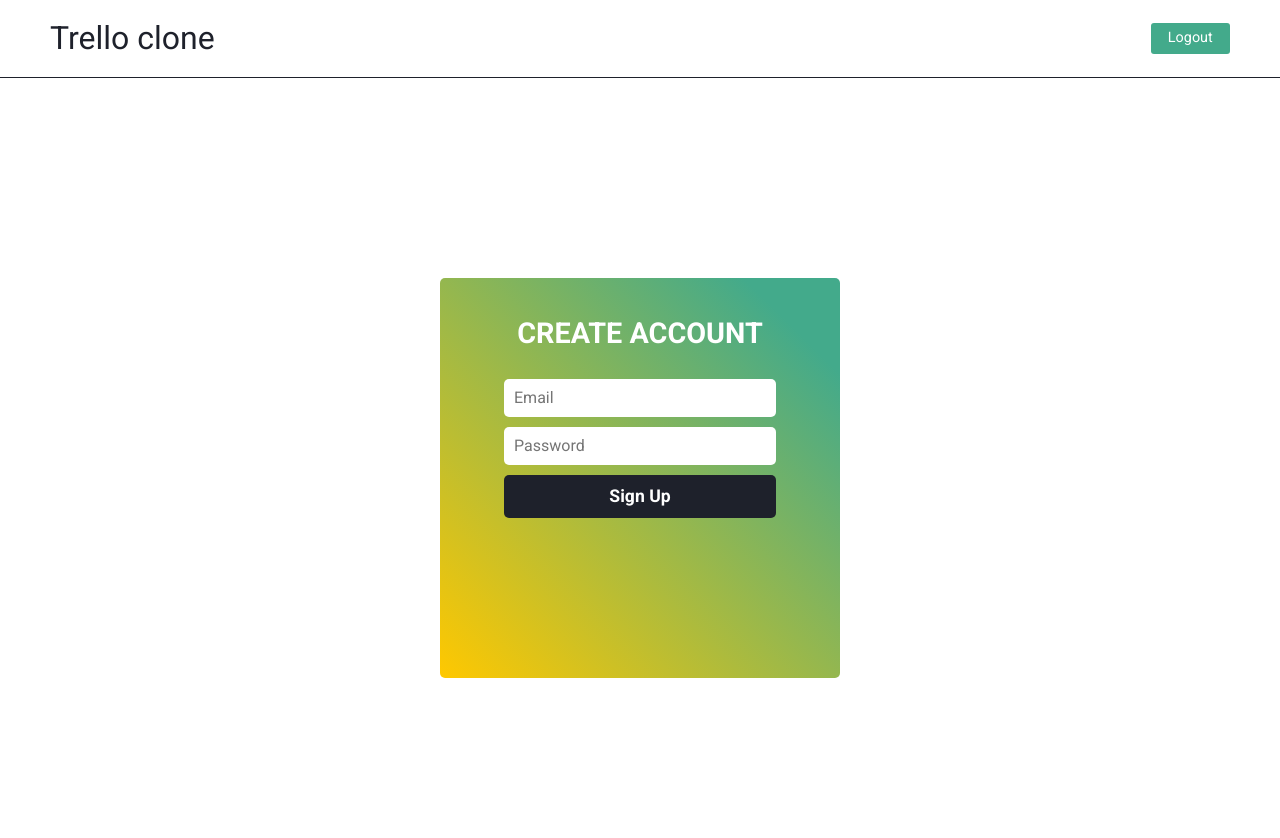
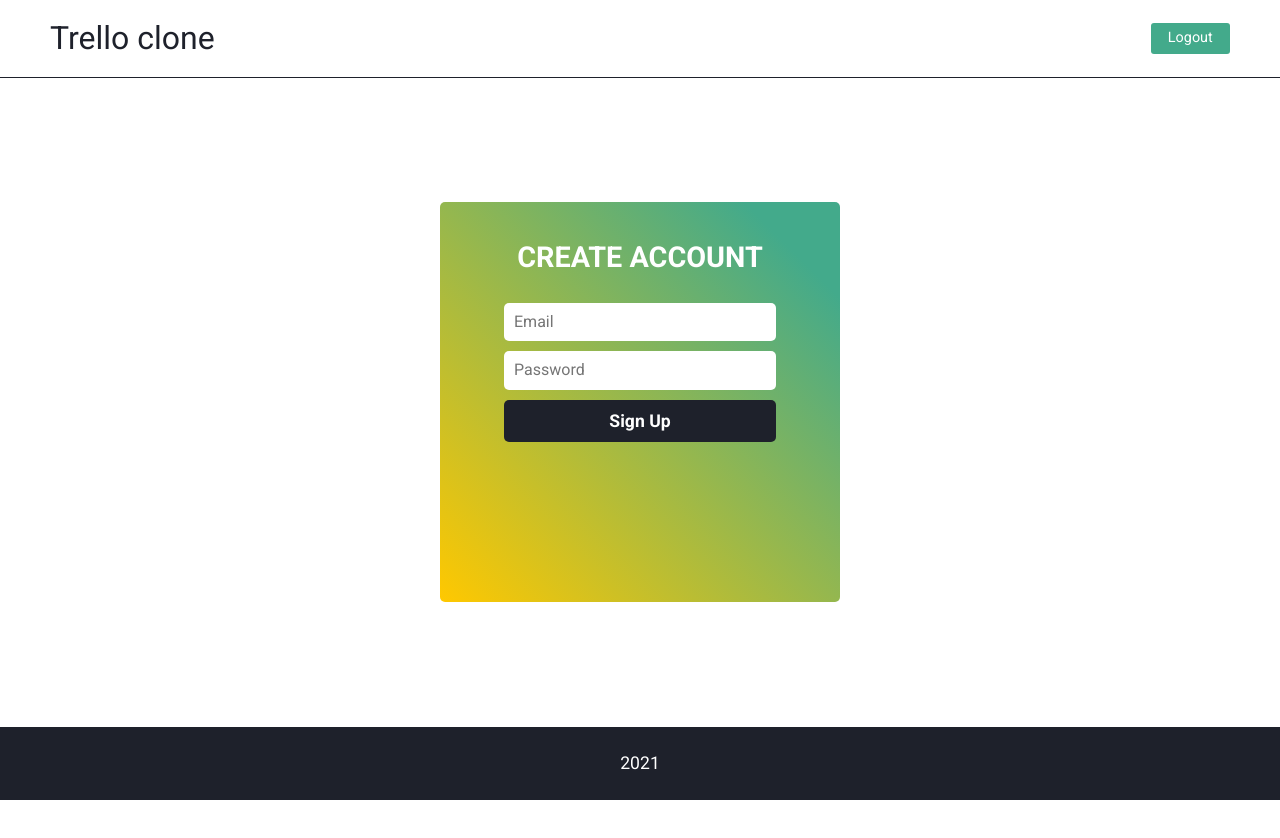
Before and after one commit to KiraBurova/trello-clone, a React (Create React App) app: page / in a window 1280 px wide. Shown: the top 838 px of the page. After the commit the page ends 800 px from the top, so only its background shows below. Built offline with nearby package versions, Linux system fonts and the light colour scheme; no server answers.

Commit message:
added basic footer

```diff
--- a/src/App.js
+++ b/src/App.js
@@ -7,6 +7,7 @@ import SignIn from './screens/SignIn';
 import Boards from './screens/Boards';
 import Board from './screens/Board';
 import Header from './components/Header';
+import Footer from './components/Footer';
 
 import ProtectedRoute from './components/ProtectedRoute';
 
@@ -31,6 +32,7 @@ const App = () => {
           <Board />
         </ProtectedRoute>
       </Switch>
+      <Footer />
     </Router>
   );
 };
--- /dev/null
+++ b/src/components/Footer/index.js
@@ -0,0 +1,9 @@
+import React from 'react';
+
+import { Base } from './styles/footer';
+
+const Footer = () => {
+  return <Base>2021</Base>;
+};
+
+export default Footer;
--- /dev/null
+++ b/src/components/Footer/styles/footer.js
@@ -0,0 +1,9 @@
+import styled from 'styled-components/macro';
+
+export const Base = styled.footer`
+  font-size: 1.1rem;
+  padding: 1.5em;
+  text-align: center;
+  background-color: var(--main-dark);
+  color: var(--main-light);
+`;
--- a/src/global-styles.js
+++ b/src/global-styles.js
@@ -13,6 +13,8 @@ export const GlobalStyles = createGlobalStyle`
     #root {
         height: 100%;
         font-size: 1rem;
+        display: flex;
+        flex-direction: column;
 
         --main-dark: #1E212B;
         --main-light: #FFFFFF;
--- a/src/screens/Board/index.js
+++ b/src/screens/Board/index.js
@@ -49,7 +49,14 @@ const Board = () => {
       <Lists>
         {lists.length &&
           lists.map((list) => {
-            return <List key={list.id}>{list.name}</List>;
+            return (
+              <>
+                <List key={list.id}>
+                  {list.name}
+                  <Input placeholder='Enter new task'></Input>
+                </List>
+              </>
+            );
           })}
       </Lists>
       {addingList && (
```
Also changed, not shown: 1 other file (tests, documents, lock files or other folders).
